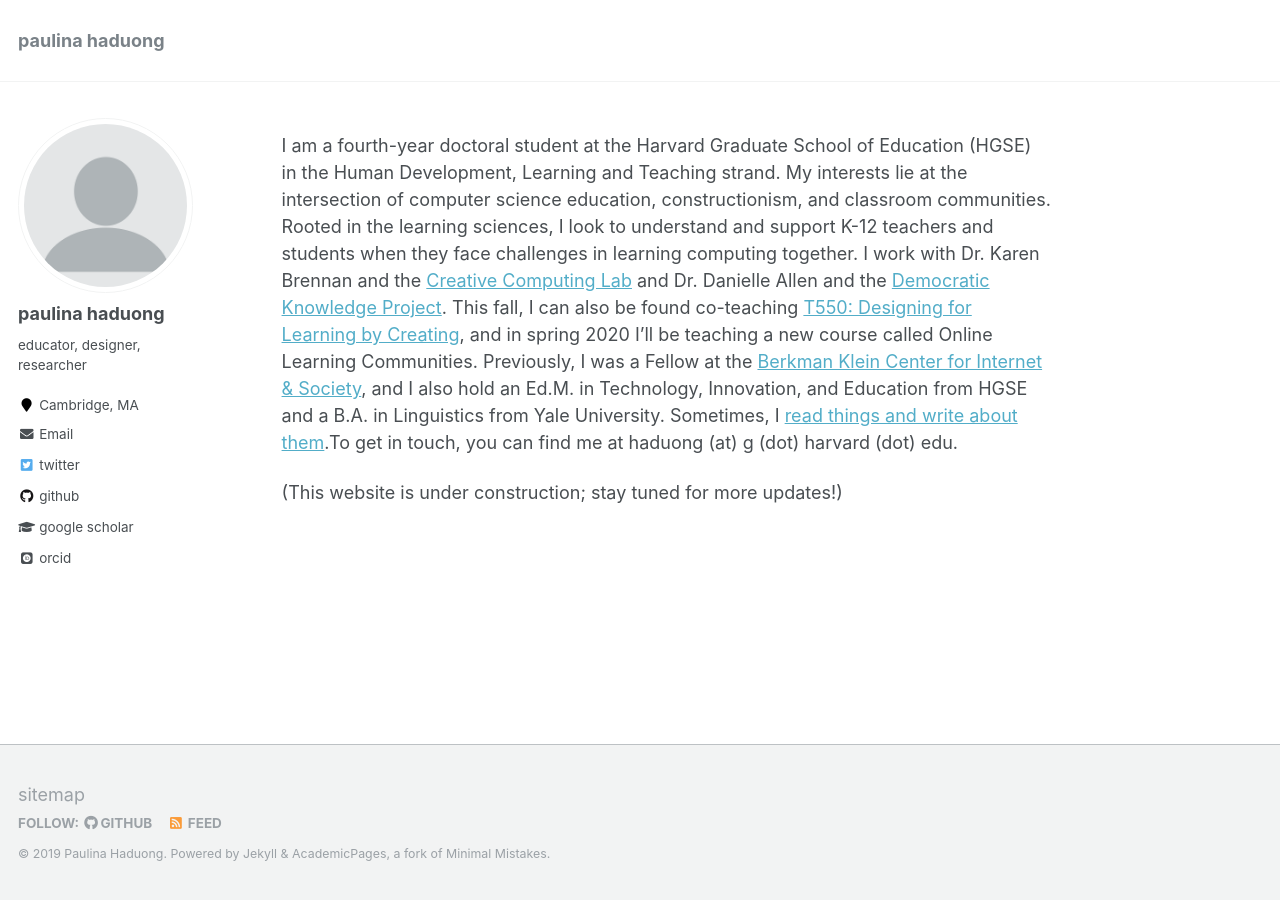
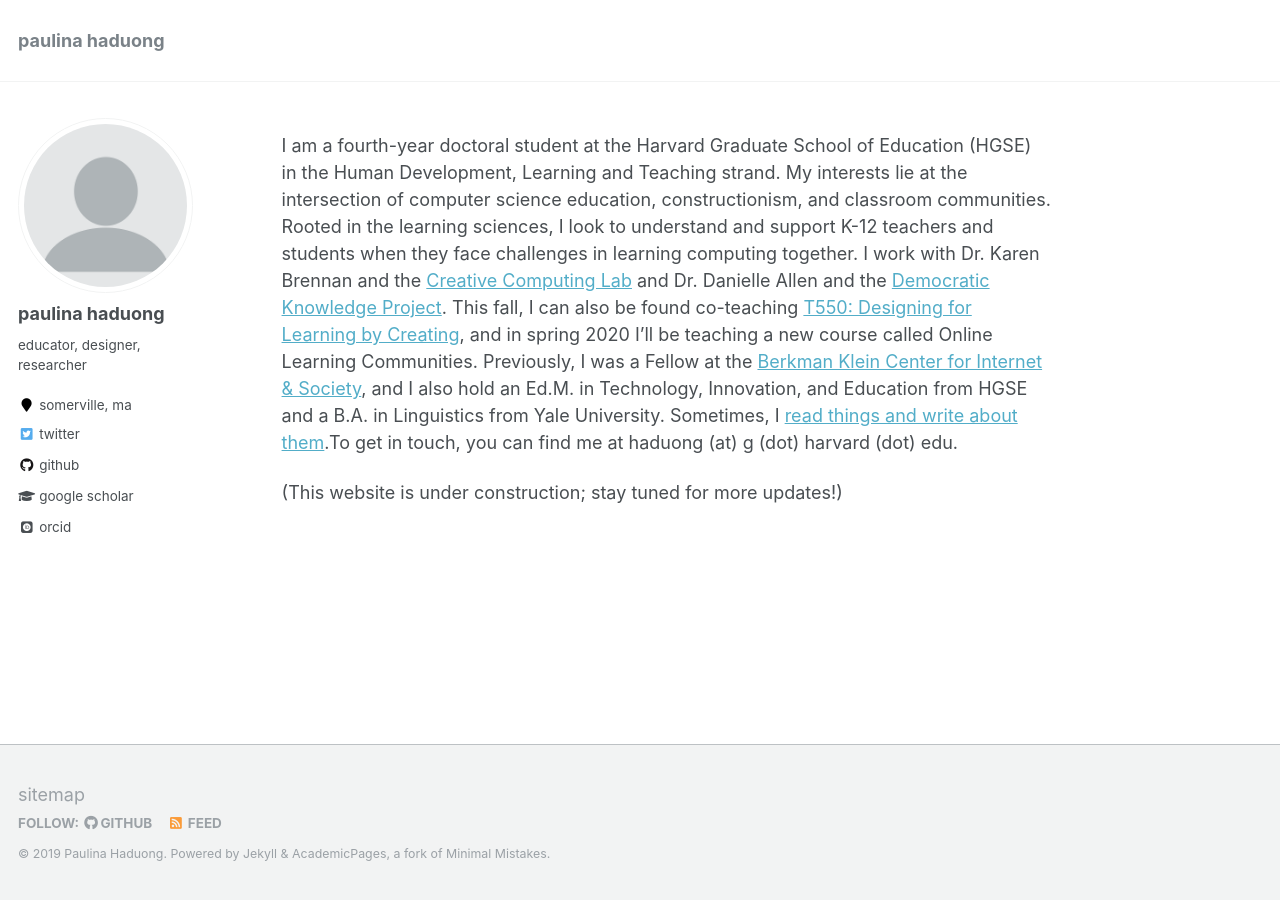
Before and after one commit to paulinahaduong/paulinahaduong.github.io, a Jekyll site: the page built from _pages/about.md, in a window 1280 px wide. Built offline with Jekyll 4.4.1, drawn with Linux system fonts in a browser that asks for light colours; some web fonts are replaced.

Commit message:
about 3 - sidebar update - typos

```diff
--- a/_config.yml
+++ b/_config.yml
@@ -83,11 +83,11 @@ author:
   name             : "paulina haduong"
   avatar           : "profile.png"
   bio              : "educator, designer, researcher"
-  location         : "Cambridge, MA"
+  location         : "somerville, ma"
   employer         :
   pubmed           :
   googlescholar    : "https://scholar.google.com/citations?user=c4Lo1W0AAAAJ&hl"
-  email            : haduong@g.harvard.edu
+  email            :
   researchgate     :  # example: "https://www.researchgate.net/profile/yourprofile"
   uri              :
   bitbucket        :
```
